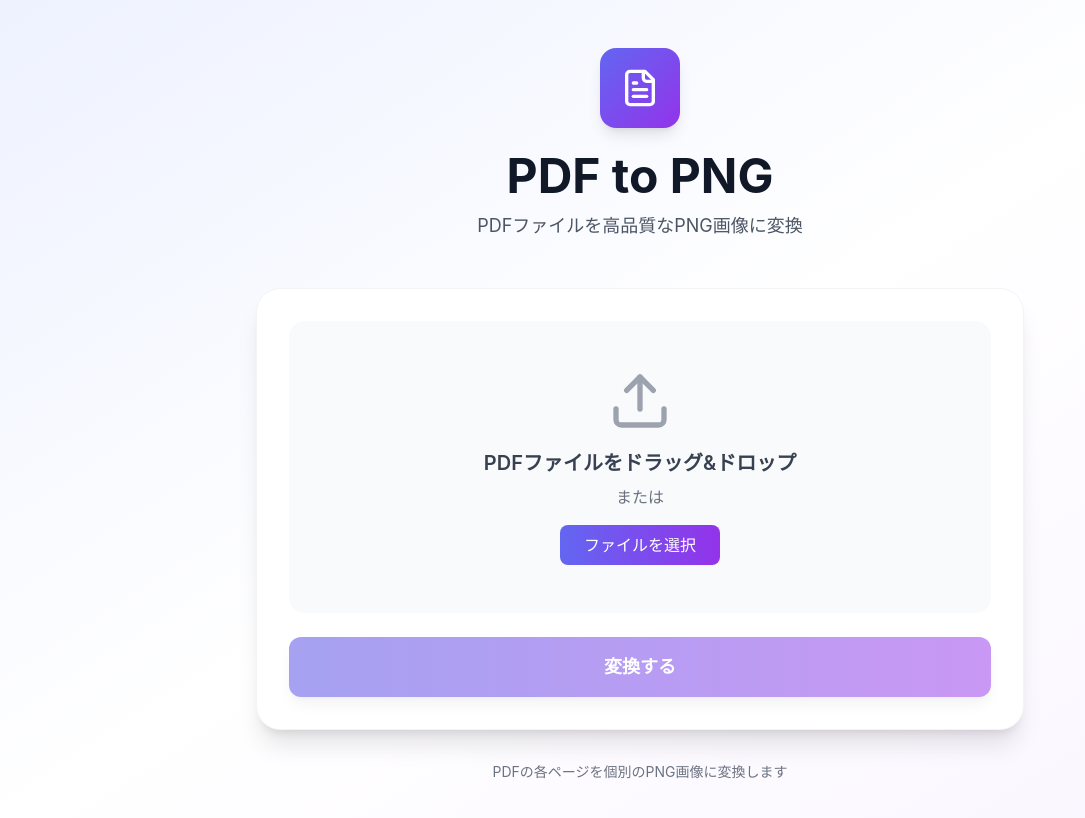
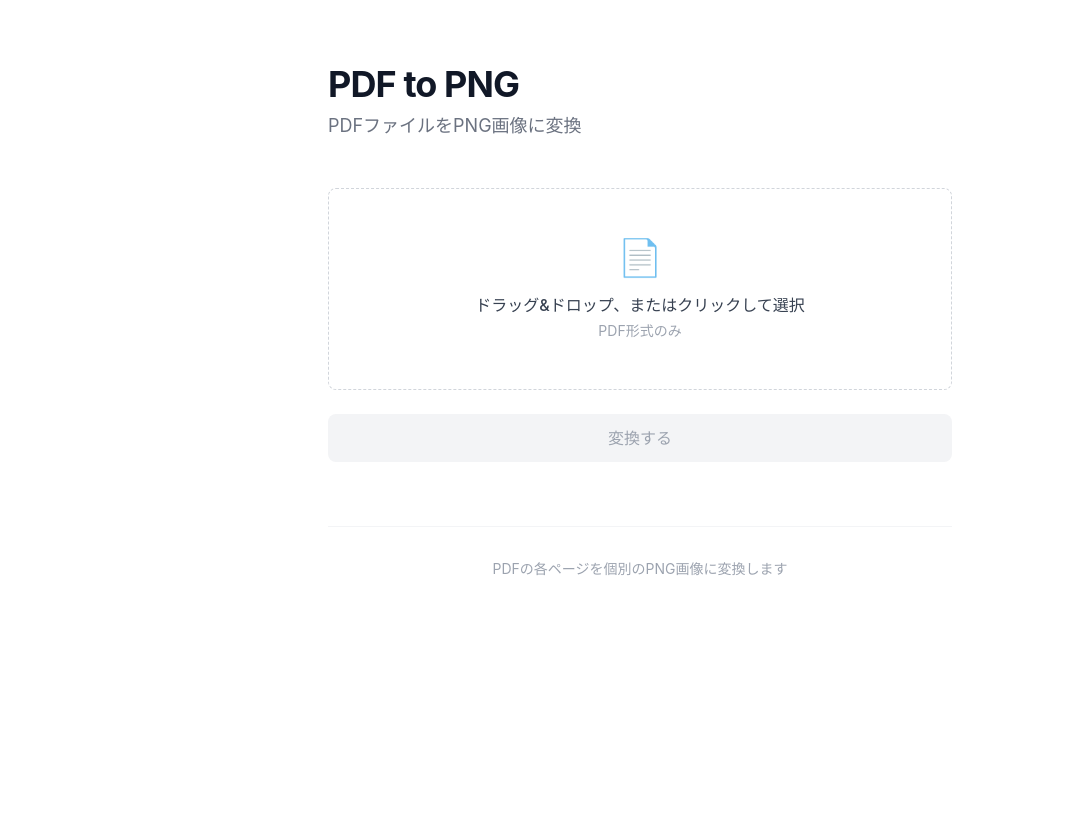
Before and after one commit to HizumeKazushi/pdftopng, a Next.js app: page / in a window 1280 px wide. Shown: the top 818 px of the page, without its empty margins (0-1085 px from the left). Built offline with nearby package versions, Linux system fonts and the light colour scheme.

Commit message:
Redesign UI: Notion-style minimal monochrome design

```diff
--- a/app/page.tsx
+++ b/app/page.tsx
@@ -1,7 +1,6 @@
 'use client';
 
 import { useState, useRef } from 'react';
-import { Upload, Download, FileText, Loader2, Package } from 'lucide-react';
 
 interface ConvertedFile {
   name: string;
@@ -105,34 +104,32 @@ export default function Home() {
   };
 
   return (
-    <div className="min-h-screen bg-gradient-to-br from-indigo-50 via-white to-purple-50">
-      <div className="container mx-auto px-4 py-12">
-        <div className="max-w-3xl mx-auto">
+    <div className="min-h-screen bg-white">
+      <div className="max-w-2xl mx-auto px-6 py-16">
         {/* Header */}
-          <div className="text-center mb-12">
-            <div className="inline-flex items-center justify-center w-20 h-20 bg-gradient-to-br from-indigo-500 to-purple-600 rounded-2xl mb-6 shadow-lg">
-              <FileText className="w-10 h-10 text-white" />
-            </div>
-            <h1 className="text-5xl font-bold text-gray-900 mb-3">
+        <div className="mb-12">
+          <h1 className="text-4xl font-bold text-gray-900 tracking-tight">
             PDF to PNG
           </h1>
-            <p className="text-lg text-gray-600">
-              PDFファイルを高品質なPNG画像に変換
+          <p className="mt-2 text-gray-500 text-lg">
+            PDFファイルをPNG画像に変換
           </p>
         </div>
 
-          {/* Main Card */}
-          <div className="bg-white rounded-3xl shadow-xl p-8 border border-gray-100">
         {/* Upload Area */}
         <div
           onDragOver={handleDragOver}
           onDragLeave={handleDragLeave}
           onDrop={handleDrop}
           onClick={() => fileInputRef.current?.click()}
-              className={`border-3 border-dashed rounded-2xl p-12 text-center cursor-pointer transition-all duration-200 ${isDragging
-                  ? 'border-purple-500 bg-purple-50'
-                  : 'border-gray-300 bg-gray-50 hover:border-indigo-400 hover:bg-indigo-50/50'
-                }`}
+          className={`
+            border border-dashed rounded-lg p-12 text-center cursor-pointer
+            transition-colors duration-150
+            ${isDragging
+              ? 'border-gray-900 bg-gray-50'
+              : 'border-gray-300 hover:border-gray-400 hover:bg-gray-50'
+            }
+          `}
         >
           <input
             ref={fileInputRef}
@@ -141,23 +138,22 @@ export default function Home() {
             onChange={handleFileSelect}
             className="hidden"
           />
-              <Upload className={`w-16 h-16 mx-auto mb-4 ${isDragging ? 'text-purple-500' : 'text-gray-400'}`} />
-              <p className="text-xl font-semibold text-gray-700 mb-2">
-                PDFファイルをドラッグ&ドロップ
+          <div className="text-4xl mb-4">📄</div>
+          <p className="text-gray-700 font-medium">
+            ドラッグ&ドロップ、またはクリックして選択
           </p>
-              <p className="text-gray-500 mb-4">または</p>
-              <div className="inline-block px-6 py-2 bg-gradient-to-r from-indigo-500 to-purple-600 text-white rounded-lg font-medium">
-                ファイルを選択
-              </div>
+          <p className="text-gray-400 text-sm mt-1">PDF形式のみ</p>
         </div>
 
         {/* Selected File */}
         {file && (
-              <div className="mt-6 p-4 bg-indigo-50 rounded-xl border border-indigo-100">
+          <div className="mt-4 px-4 py-3 bg-gray-50 rounded-lg border border-gray-200">
+            <div className="flex items-center justify-between">
               <div className="flex items-center gap-3">
-                  <FileText className="w-5 h-5 text-indigo-600" />
-                  <span className="text-gray-700 font-medium">{file.name}</span>
-                  <span className="text-sm text-gray-500 ml-auto">
+                <span className="text-lg">📎</span>
+                <span className="text-gray-900 font-medium">{file.name}</span>
+              </div>
+              <span className="text-gray-400 text-sm">
                 {(file.size / 1024 / 1024).toFixed(2)} MB
               </span>
             </div>
@@ -168,57 +164,64 @@ export default function Home() {
         <button
           onClick={handleConvert}
           disabled={!file || converting}
-              className="w-full mt-6 py-4 bg-gradient-to-r from-indigo-600 to-purple-600 text-white rounded-xl font-semibold text-lg shadow-lg hover:shadow-xl disabled:opacity-50 disabled:cursor-not-allowed transition-all duration-200 hover:scale-[1.02] active:scale-[0.98] flex items-center justify-center gap-2"
+          className={`
+            w-full mt-6 py-3 rounded-lg font-medium transition-all duration-150
+            ${!file || converting
+              ? 'bg-gray-100 text-gray-400 cursor-not-allowed'
+              : 'bg-gray-900 text-white hover:bg-gray-800 active:bg-gray-950'
+            }
+          `}
         >
           {converting ? (
-                <>
-                  <Loader2 className="w-5 h-5 animate-spin" />
+            <span className="flex items-center justify-center gap-2">
+              <svg className="animate-spin h-4 w-4" viewBox="0 0 24 24">
+                <circle className="opacity-25" cx="12" cy="12" r="10" stroke="currentColor" strokeWidth="4" fill="none" />
+                <path className="opacity-75" fill="currentColor" d="M4 12a8 8 0 018-8V0C5.373 0 0 5.373 0 12h4zm2 5.291A7.962 7.962 0 014 12H0c0 3.042 1.135 5.824 3 7.938l3-2.647z" />
+              </svg>
               変換中...
-                </>
+            </span>
           ) : (
-                <>変換する</>
+            '変換する'
           )}
         </button>
 
         {/* Error Message */}
         {error && (
-              <div className="mt-6 p-4 bg-red-50 border border-red-200 rounded-xl">
-                <p className="text-red-700 font-medium">{error}</p>
+          <div className="mt-6 px-4 py-3 bg-red-50 border border-red-200 rounded-lg">
+            <p className="text-red-700 text-sm">{error}</p>
           </div>
         )}
 
         {/* Success Result */}
         {result && (
-              <div className="mt-6">
-                <div className="p-4 bg-green-50 border border-green-200 rounded-xl mb-6">
-                  <p className="text-green-800 font-semibold text-center">
+          <div className="mt-8">
+            <div className="flex items-center justify-between mb-4">
+              <p className="text-gray-500 text-sm">
                 ✓ {result.message}
               </p>
+              <button
+                onClick={handleDownloadAll}
+                className="text-sm text-gray-600 hover:text-gray-900 underline underline-offset-2"
+              >
+                すべてダウンロード (.zip)
+              </button>
             </div>
 
-                {/* Download All Button */}
-                <button
-                  onClick={handleDownloadAll}
-                  className="w-full mb-4 py-3 bg-gradient-to-r from-green-500 to-emerald-600 text-white rounded-xl font-semibold shadow-lg hover:shadow-xl transition-all duration-200 hover:scale-[1.02] active:scale-[0.98] flex items-center justify-center gap-2"
-                >
-                  <Package className="w-5 h-5" />
-                  すべてダウンロード (ZIP)
-                </button>
-
-                {/* Individual Files */}
-                <div className="space-y-3">
+            <div className="border border-gray-200 rounded-lg divide-y divide-gray-200">
               {result.files.map((file, index) => (
                 <div
                   key={index}
-                      className="flex items-center justify-between p-4 bg-gray-50 rounded-xl hover:bg-gray-100 transition-colors"
+                  className="flex items-center justify-between px-4 py-3 hover:bg-gray-50 transition-colors"
                 >
-                      <span className="text-gray-700 font-medium">{file.name}</span>
+                  <div className="flex items-center gap-3">
+                    <span className="text-gray-400">🖼️</span>
+                    <span className="text-gray-700">{file.name}</span>
+                  </div>
                   <a
                     href={file.url}
                     download
-                        className="px-4 py-2 bg-indigo-600 text-white rounded-lg font-medium hover:bg-indigo-700 transition-colors flex items-center gap-2"
+                    className="text-sm text-gray-500 hover:text-gray-900 underline underline-offset-2"
                   >
-                        <Download className="w-4 h-4" />
                     ダウンロード
                   </a>
                 </div>
@@ -226,12 +229,12 @@ export default function Home() {
             </div>
           </div>
         )}
-          </div>
 
         {/* Footer */}
-          <div className="text-center mt-8 text-gray-500 text-sm">
-            <p>PDFの各ページを個別のPNG画像に変換します</p>
-          </div>
+        <div className="mt-16 pt-8 border-t border-gray-100">
+          <p className="text-gray-400 text-sm text-center">
+            PDFの各ページを個別のPNG画像に変換します
+          </p>
         </div>
       </div>
     </div>
--- a/package.json
+++ b/package.json
@@ -9,7 +9,6 @@
   },
   "dependencies": {
     "archiver": "^7.0.1",
-    "lucide-react": "^0.468.0",
     "multer": "^2.0.2",
     "mupdf": "^1.27.0",
     "next": "^15.1.6",
```
Also changed, not shown: 1 other file (tests, documents, lock files or other folders). Lines whose indentation alone changed are shown as unchanged.
